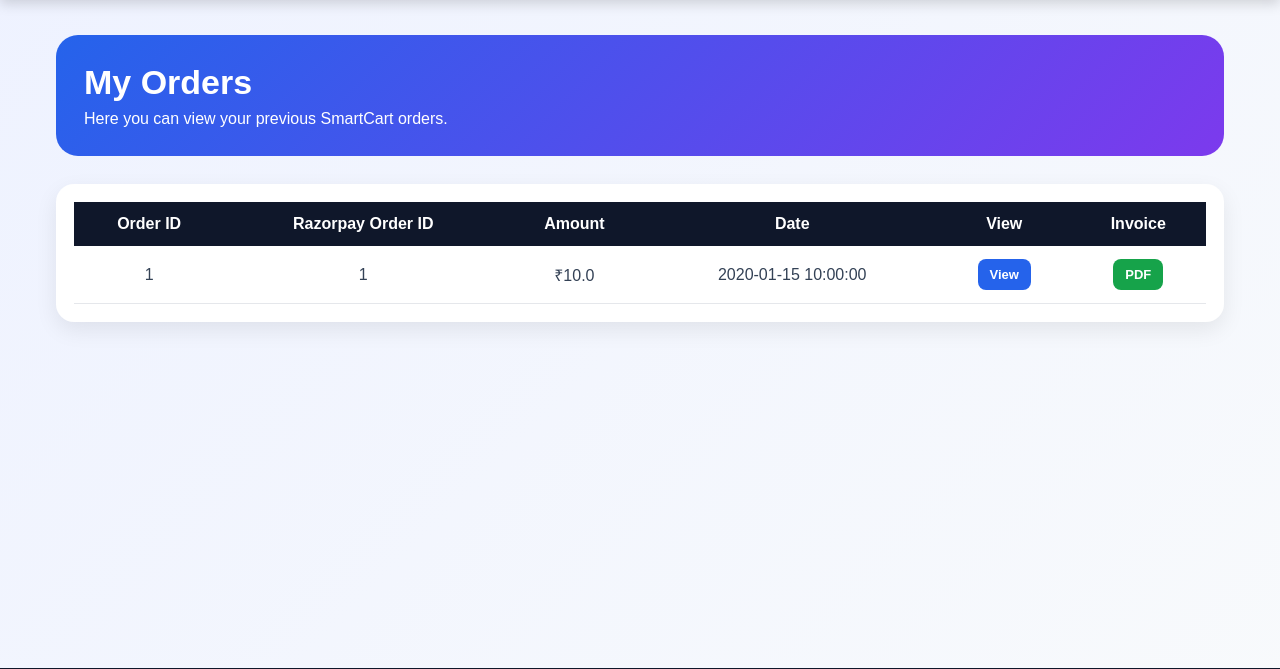
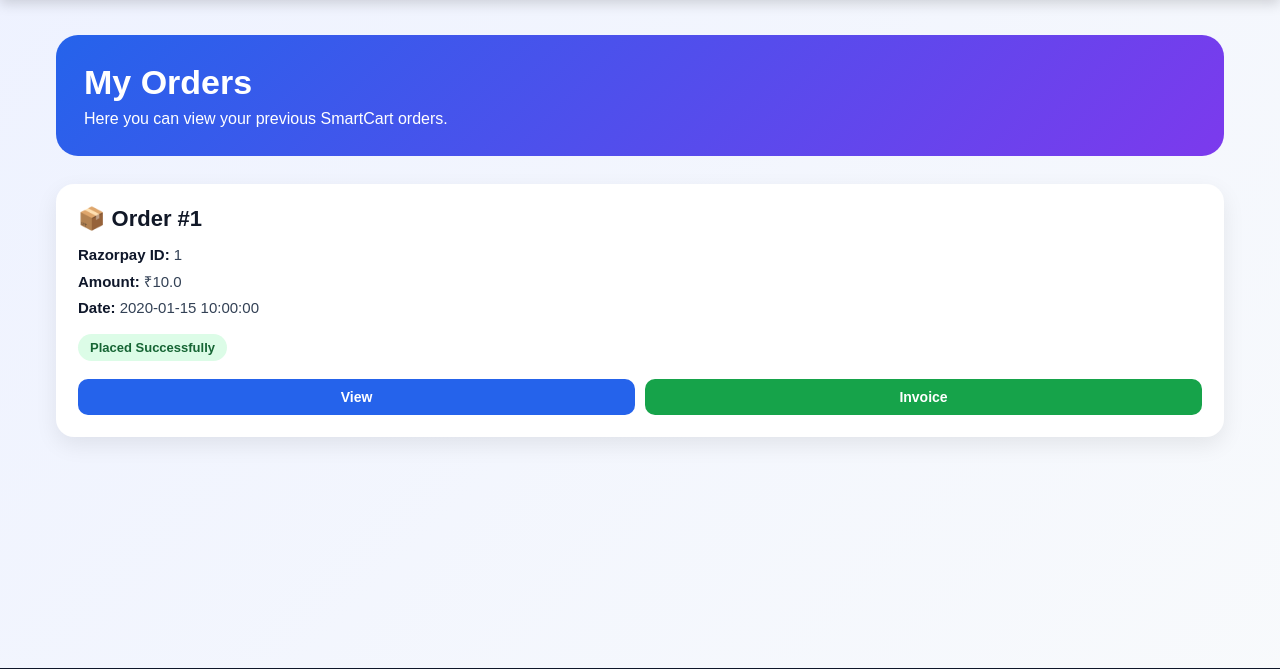
Before and after one commit to swathi0617/Smartcart, a Flask app: page /user/my-orders in a window 1280 px wide. Shown: the part 70-739 px from the top of the page. Run offline with Flask 2, Linux system fonts and the light colour scheme; the visitor is signed in with stand-in values (Sample User, id 1); tables that the repository leaves empty hold one stand-in row (values such as "Sample post").

Commit message:
Update my_orders.html

```diff
--- a/templates/user/my_orders.html
+++ b/templates/user/my_orders.html
@@ -119,46 +119,70 @@ body{
     font-size:16px;
 }
 
-.table-box{
-    background:#fff;
-    padding:18px;
-    border-radius:18px;
-    box-shadow:0 8px 22px rgba(0,0,0,0.08);
-    overflow-x:auto;
+.orders-grid{
+    display:grid;
+    grid-template-columns:repeat(auto-fit,minmax(300px,1fr));
+    gap:20px;
 }
 
-table{
-    width:100%;
-    border-collapse:collapse;
-    min-width:850px;
+.order-card{
+    background:#fff;
+    border-radius:18px;
+    padding:22px;
+    box-shadow:0 8px 22px rgba(0,0,0,0.08);
+    transition:0.3s;
 }
 
-th{
-    background:#0f172a;
-    color:#fff;
-    padding:13px;
-    text-align:center;
+.order-card:hover{
+    transform:translateY(-4px);
 }
 
-td{
-    padding:13px;
-    border-bottom:1px solid #e5e7eb;
-    text-align:center;
-    color:#334155;
+.order-id{
+    font-size:22px;
+    font-weight:bold;
+    color:#111827;
+    margin-bottom:14px;
 }
 
-tr:hover{
-    background:#f8fafc;
+.info{
+    margin:8px 0;
+    color:#334155;
+    font-size:15px;
+    word-break:break-word;
+}
+
+.label{
+    font-weight:bold;
+    color:#0f172a;
+}
+
+.status{
+    display:inline-block;
+    margin-top:10px;
+    padding:6px 12px;
+    border-radius:30px;
+    background:#dcfce7;
+    color:#166534;
+    font-size:13px;
+    font-weight:bold;
+}
+
+.btn-group{
+    display:flex;
+    gap:10px;
+    flex-wrap:wrap;
+    margin-top:18px;
 }
 
 .btn{
+    flex:1;
+    text-align:center;
     text-decoration:none;
-    padding:8px 12px;
-    border-radius:8px;
+    padding:10px 14px;
+    border-radius:10px;
     color:#fff;
-    font-size:13px;
+    font-size:14px;
     font-weight:bold;
-    display:inline-block;
 }
 
 .view-btn{
@@ -242,17 +266,13 @@ tr:hover{
         font-size:28px;
     }
 
-    .table-box{
-        padding:12px;
+    .order-card{
+        padding:18px;
     }
 
-    table{
-        min-width:760px;
-    }
-
-    th,td{
-        padding:10px;
-        font-size:13px;
+    .btn{
+        width:100%;
+        flex:none;
     }
 }
 </style>
@@ -292,32 +312,38 @@ tr:hover{
 
     {% if orders %}
 
-    <div class="table-box">
-        <table>
-            <tr>
-                <th>Order ID</th>
-                <th>Razorpay Order ID</th>
-                <th>Amount</th>
-                <th>Date</th>
-                <th>View</th>
-                <th>Invoice</th>
-            </tr>
+    <div class="orders-grid">
 
-            {% for order in orders %}
-            <tr>
-                <td>{{ order.order_id }}</td>
-                <td>{{ order.razorpay_order_id }}</td>
-                <td>₹{{ order.amount }}</td>
-                <td>{{ order.created_at }}</td>
-                <td>
-                    <a href="/user/order-success/{{ order.order_id }}" class="btn view-btn">View</a>
-                </td>
-                <td>
-                    <a href="/user/download-invoice/{{ order.order_id }}" class="btn invoice-btn">PDF</a>
-                </td>
-            </tr>
-            {% endfor %}
-        </table>
+        {% for order in orders %}
+        <div class="order-card">
+
+            <div class="order-id">📦 Order #{{ order.order_id }}</div>
+
+            <div class="info">
+                <span class="label">Razorpay ID:</span>
+                {{ order.razorpay_order_id }}
+            </div>
+
+            <div class="info">
+                <span class="label">Amount:</span>
+                ₹{{ order.amount }}
+            </div>
+
+            <div class="info">
+                <span class="label">Date:</span>
+                {{ order.created_at }}
+            </div>
+
+            <span class="status">Placed Successfully</span>
+
+            <div class="btn-group">
+                <a href="/user/order-success/{{ order.order_id }}" class="btn view-btn">View</a>
+                <a href="/user/download-invoice/{{ order.order_id }}" class="btn invoice-btn">Invoice</a>
+            </div>
+
+        </div>
+        {% endfor %}
+
     </div>
 
     {% else %}
```
